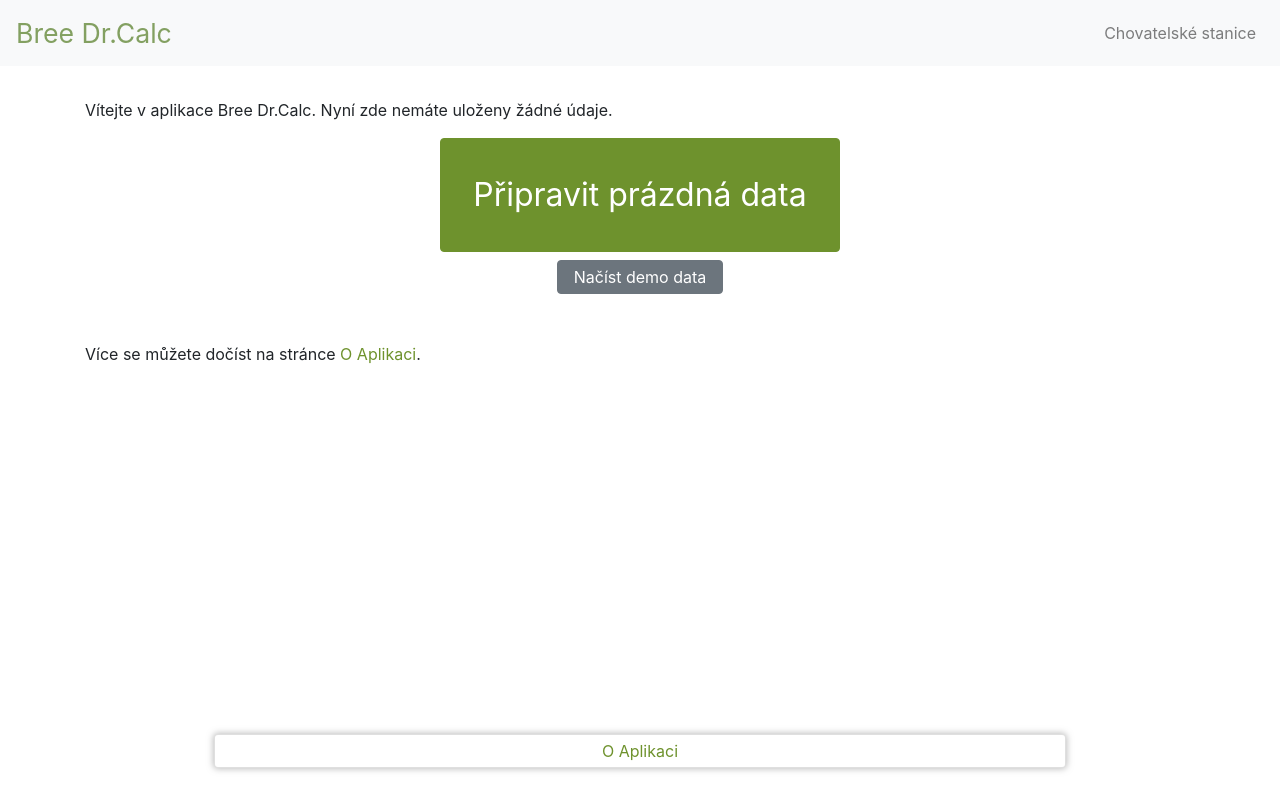
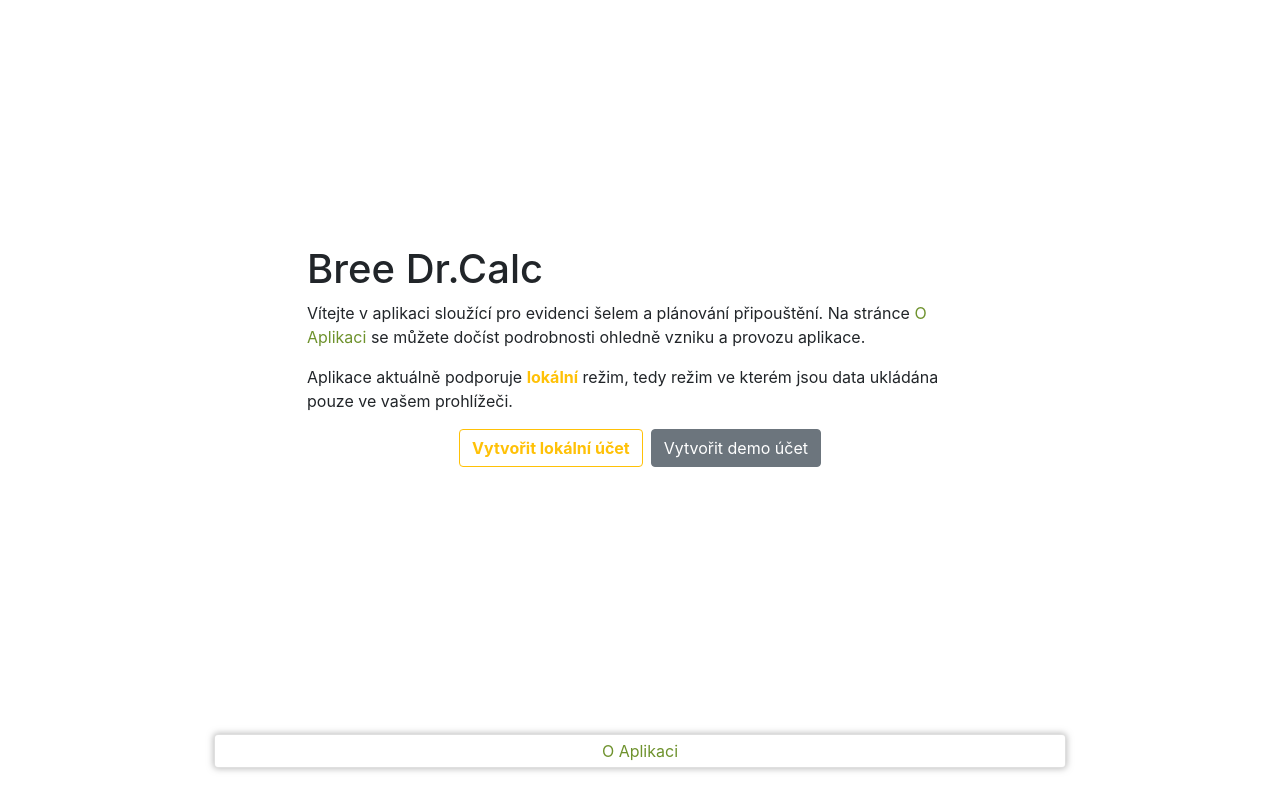
Before and after one commit to com-pot/bree-dr-calc, a Vue app: page / in a window 1280 px wide. Built offline with nearby package versions, Linux system fonts and the light colour scheme; what vue-tippy would draw is missing.

Commit message:
Enhance user onboarding

```diff
--- a/src/modules/app/App.vue
+++ b/src/modules/app/App.vue
@@ -1,6 +1,6 @@
 <template>
-  <div id="app">
-    <Navbar :app-name="appName" :nav-links="navLinks"/>
+  <div id="app" :class="layoutClass">
+    <Navbar :app-name="appName" :nav-links="navLinks" v-if="userAuthenticated"/>
 
     <main class="container">
       <router-view/>
@@ -14,12 +14,13 @@
   </div>
 </template>
 
-<script>
+<script lang="ts">
 import {computed} from "vue"
+import {useRoute} from "vue-router"
 import {useI18n} from "@i18n"
 
-import Navbar from "@/modules/app/layouts/Navbar";
-import Footer from "@/modules/app/layouts/Footer";
+import Navbar from "./layouts/Navbar.vue";
+import Footer from "./layouts/Footer.vue";
 import appStore from "@/modules/app/store/appStore";
 import authStore from "@/modules/auth/store/authStore";
 
@@ -34,29 +35,36 @@ export default {
     routeTitleUpdating.install()
     const userAuthenticated = computed(() => authStore.getters.isLoggedIn())
     const i18n = useI18n()
+    const route = useRoute()
 
     const navLinks = computed(() => {
-      const links = [
-        {to: {name: 'bestiary.BreedingStationsIndex'}, text: i18n.t('bestiary.view.BreedingStationsIndex')},
-      ]
+      const links = []
+
       if (userAuthenticated.value) {
-        links.unshift({to: {name: 'bestiary.MyBeasts'}, text: i18n.t('bestiary.view.MyBeasts')})
+        links.push({to: {name: 'bestiary.MyBeasts'}, text: i18n.t('bestiary.view.MyBeasts')})
+        links.push({to: {name: 'bestiary.BreedingStationsIndex'}, text: i18n.t('bestiary.view.BreedingStationsIndex')})
       }
 
       return links
     })
 
+    const layoutClass = computed(() => {
+      let cls = 'layout-simple'
+      if (route.meta.layoutMode) {
+        cls += ' ' + route.meta.layoutMode
+      }
+      return cls
+    })
 
     return {
       ...i18n,
+
+      layoutClass,
 
       appName: appStore.state.appName,
       navLinks,
       userAuthenticated,
     }
   },
-  mounted() {
-    this.$el.classList.add('layout-simple')
-  }
 }
 </script>
--- a/src/modules/app/layouts/Footer.vue
+++ b/src/modules/app/layouts/Footer.vue
@@ -1,7 +1,7 @@
 <template>
   <footer class="app-footer fixed-bottom">
     <template v-if="isLoggedIn">
-      <router-link :to="{name: 'auth.AuthInfo'}">Režim: <b class="app-connection-notice text-warning">Lokální</b></router-link>
+      <router-link :to="{name: 'auth.AuthInfo'}">{{ t('auth.accountTypeLabel') }}: <b class="app-connection-notice text-warning">{{ t('auth.accountType.local') }}</b></router-link>
       <i class="spacer"/>
     </template>
 
@@ -14,12 +14,15 @@
 <script>
 import authStore from "@/modules/auth/store/authStore";
 import {computed} from "vue";
+import {useI18n} from "@i18n";
 
 export default {
   setup() {
+    const i18n = useI18n()
     const isLoggedIn = computed(() => authStore.getters.isLoggedIn())
 
     return {
+      ...i18n,
       isLoggedIn,
     }
   },
--- a/src/modules/app/routes.ts
+++ b/src/modules/app/routes.ts
@@ -6,6 +6,9 @@ const routes: RouteRecordRaw[] = [
     path: '/',
     name: 'app.Home',
     component: Home,
+    meta: {
+      layoutMode: 'center',
+    },
   },
   {
     path: '/about',
--- a/src/modules/app/sass/layout/_appLayout.scss
+++ b/src/modules/app/sass/layout/_appLayout.scss
@@ -2,6 +2,7 @@
   display: flex;
   flex-direction: column;
   align-content: center;
+  min-height: 100vh;
 
   #navbar {
     $activeLinkColor: mix(#AED581, black, 75%);
@@ -19,8 +20,13 @@
   }
 
   > main {
+    flex: 1;
     margin-top: 2em;
     margin-bottom: 15vh;
+
+    display: flex;
+    flex-direction: column;
+    align-items: stretch;
   }
 
   .app-footer {
@@ -62,4 +68,8 @@
     }
   }
 
+  &.center > main {
+    align-items: center;
+    justify-content: center;
+  }
 }
--- a/src/modules/app/views/Home.vue
+++ b/src/modules/app/views/Home.vue
@@ -1,16 +1,22 @@
 <template>
-  <div class="home">
+  <div :class="['home', userAuthenticated && 'home-full']">
     <template v-if="!userAuthenticated">
-      <p>Vítejte v aplikace {{ appName }}. Nyní zde nemáte uloženy žádné údaje.</p>
+      <h1>{{ appName }}</h1>
+      <p>
+        Vítejte v aplikaci sloužící pro evidenci šelem a plánování připouštění.
+        Na stránce <router-link :to="{name: 'app.About'}">{{ t('app.view.About') }}</router-link> se můžete dočíst
+        podrobnosti ohledně vzniku a provozu aplikace.
+      </p>
+
+      <p>
+        Aplikace aktuálně podporuje <b class="text-warning">lokální</b> režim, tedy režim ve kterém jsou data ukládána
+        pouze ve vašem prohlížeči.
+      </p>
 
       <div class="start-actions">
-        <router-link :to="{name: 'auth.SignIn'}" class="btn btn-primary">Připravit prázdná data</router-link>
-        <button class="btn btn-secondary" @click.prevent="beginDemo">Načíst demo data</button>
+        <router-link :to="{name: 'auth.SignIn'}" class="btn btn-outline-warning font-weight-bold">Vytvořit lokální účet</router-link>
+        <button class="btn btn-secondary" @click.prevent="beginDemo">Vytvořit demo účet</button>
       </div>
-
-      <p class="mt-5">
-        Více se můžete dočíst na stránce <router-link :to="{name: 'app.About'}">{{ t('app.view.About') }}</router-link>.
-      </p>
     </template>
 
     <template v-else>
@@ -77,20 +83,21 @@ export default defineComponent({
 </script>
 
 <style lang="scss">
+.home {
+  max-width: 666px;
+}
+.home-full {
+  flex: 1;
+}
 .start-actions {
   display: flex;
-  flex-direction: column;
   align-items: center;
+  justify-content: center;
 
-  .btn-primary {
-    padding: 1em;
-    font-size: 24pt;
+  margin-inline-end: -0.5em;
+  > * {
+    margin-inline-end: 0.5em;
   }
 
-  .btn-secondary {
-    margin-top: 0.5em;
-
-    padding: 0.25em 1em;
-  }
 }
 </style>
--- a/src/modules/auth/localization/auth.cs_CZ.json
+++ b/src/modules/auth/localization/auth.cs_CZ.json
@@ -1,4 +1,6 @@
 {
+  "auth.accountTypeLabel": "Účet",
+  "auth.accountType.local": "Lokální",
   "auth.view.SignIn": "Přihlášení",
   "auth.view.AuthInfo": "Informace o uložených údajích",
   "auth.signIn.userName": "Jméno"
--- a/src/modules/auth/routes.ts
+++ b/src/modules/auth/routes.ts
@@ -8,6 +8,7 @@ const routes: RouteRecordRaw[] = [
     component: () => import('./views/SignIn.vue'),
     meta: {
       title: 'auth.view.SignIn',
+      layoutMode: 'center',
     },
     beforeEnter: ((_to, _from, next) => {
       if (authStore.getters.isLoggedIn()) {
--- a/src/modules/auth/views/AuthInfo.vue
+++ b/src/modules/auth/views/AuthInfo.vue
@@ -29,7 +29,7 @@
 
     <h2 class="mt-4">Upozornění o datech</h2>
     <p>
-      Právě pracujete v <b class="text-warning">Lokálním</b> režimu. Všechny údaje jsou uloženy pouze na vašem disku a
+      Právě pracujete s <b class="text-warning">Lokálním</b> účtem. Všechny údaje jsou uloženy pouze na vašem disku a
       neukládají se nikde na internetu.<br/>
       Jelikož jsou data ukládána lokálně, máte k nim přístup přístup pouze v tomto zařízení a pouze v tomto prohlížeči.
     </p>
--- a/src/modules/auth/views/SignIn.vue
+++ b/src/modules/auth/views/SignIn.vue
@@ -50,3 +50,9 @@ export default {
   },
 }
 </script>
+
+<style lang="scss">
+.sign-in {
+  min-width: 320px;
+}
+</style>
```
